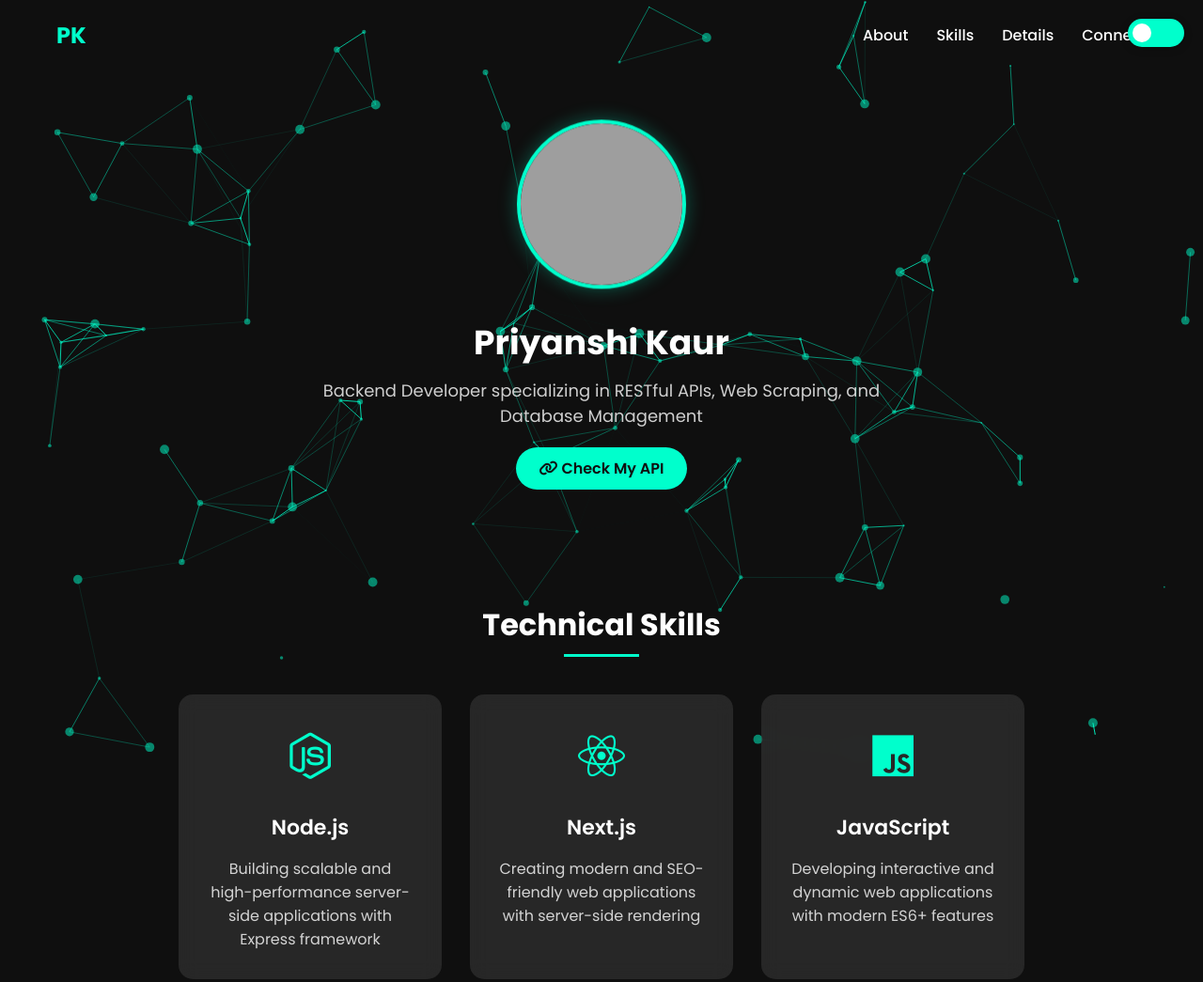
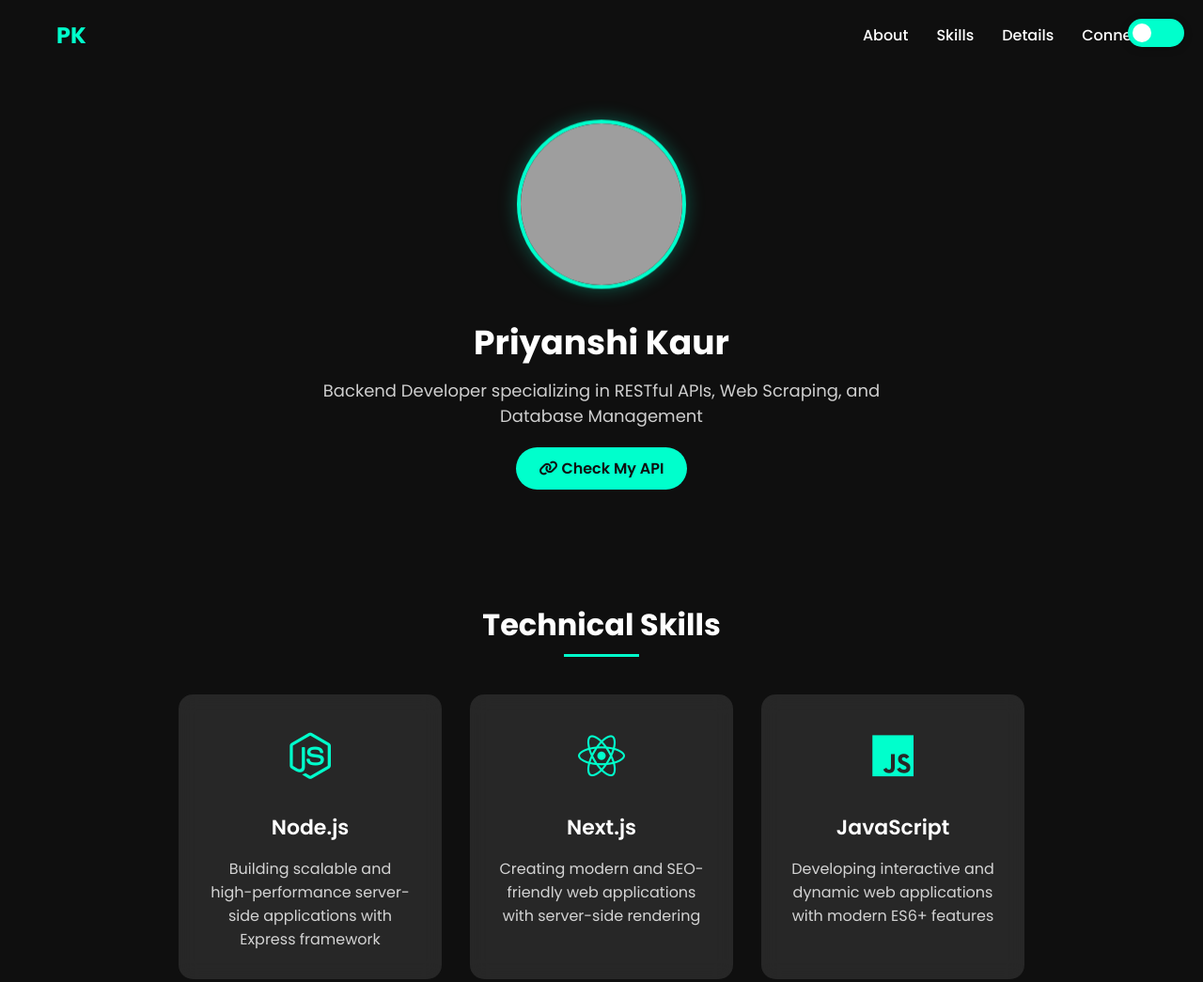
Before and after one commit to PriyanshiKaurJi/PriyanshiKaurJi.github.io, a website: page index.html in a window 1280 px wide. Shown: the top 1045 px of the page at 94% size. Drawn offline with Linux system fonts and the light colour scheme; grey boxes are pictures that could not be loaded.

Commit message:
Update index.html

```diff
--- a/index.html
+++ b/index.html
@@ -460,7 +460,7 @@
             <img src="https://i.imgur.com/to2Z4EN.jpeg" alt="Profile Picture" class="floating">
             <h1>Priyanshi Kaur</h1>
             <p>Backend Developer specializing in RESTful APIs, Web Scraping, and Database Management</p>
-            <a href="https://dev-priyanshi.vercel.app/" target="_blank" class="api-link">
+            <a href="https://dev-priyanshi.vercel.app/" class="api-link" id="apiButton">
                 <i class="fas fa-link"></i> Check My API
             </a>
         </div>
@@ -590,7 +590,7 @@
                 <a href="https://t.me/priyanshikaurji" target="_blank" class="social-btn">
                     <i class="fab fa-telegram"></i>
                 </a>
-                <a href="https://github.com/priyanshikaurji" target="_blank" class="social-btn">
+                <a href="https://github.com/ItzPriyanshi" target="_blank" class="social-btn">
                     <i class="fab fa-github"></i>
                 </a>
                 <a href="https://linkedin.com/in/priyanshikaurji" target="_blank" class="social-btn">
@@ -681,91 +681,4 @@
         function init() {
             particles = [];
             // Create particles
-            for (let i = 0; i < 100; i++) {
-                const size = Math.random() * 5 + 1;
-                const x = Math.random() * canvas.width;
-                const y = Math.random() * canvas.height;
-                const speedX = (Math.random() - 0.5) * 1;
-                const speedY = (Math.random() - 0.5) * 1;
-                const color = isDarkMode ? '#00ffcc' : '#6c63ff';
-
-                particles.push(new Particle(x, y, size, speedX, speedY, color));
-            }
-        }
-
-        function handleParticles() {
-            for (let i = 0; i < particles.length; i++) {
-                particles[i].update();
-                particles[i].draw();
-            }
-        }
-
-        function connectParticles() {
-            const maxDistance = 120;
-            for (let a = 0; a < particles.length; a++) {
-                for (let b = a; b < particles.length; b++) {
-                    const dx = particles[a].x - particles[b].x;
-                    const dy = particles[a].y - particles[b].y;
-                    const distance = Math.sqrt(dx * dx + dy * dy);
-
-                    if (distance < maxDistance) {
-                        ctx.beginPath();
-                        ctx.strokeStyle = isDarkMode ?
-                                         `rgba(0, 255, 204, ${1 - distance/maxDistance})` :
-                                         `rgba(108, 99, 255, ${1 - distance/maxDistance})`;
-                        ctx.lineWidth = 1;
-                        ctx.moveTo(particles[a].x, particles[a].y);
-                        ctx.lineTo(particles[b].x, particles[b].y);
-                        ctx.stroke();
-                    }
-                }
-            }
-        }
-
-        function animate() {
-            ctx.clearRect(0, 0, canvas.width, canvas.height);
-            handleParticles();
-            connectParticles();
-            requestAnimationFrame(animate);
-        }
-
-        window.addEventListener('resize', () => {
-            canvas.width = window.innerWidth;
-            canvas.height = window.innerHeight;
-            init();
-        });
-
-        canvas.addEventListener("mousemove", function (event) {
-            for (let i = 0; i < 2; i++) {
-                const size = Math.random() * 5 + 2;
-                const color = isDarkMode ? '#00ffcc' : '#6c63ff';
-                particles.push(new Particle(
-                    event.x,
-                    event.y,
-                    size,
-                    (Math.random() - 0.5) * 2,
-                    (Math.random() - 0.5) * 2,
-                    color
-                ));
-                // Keep particle count manageable
-                if(particles.length > 200) {
-                    particles.splice(0, 20);
-                }
-            }
-        });
-
-        init();
-        animate();
-
-        // Smooth scroll for navigation
-        document.querySelectorAll('a[href^="#"]').forEach(anchor => {
-            anchor.addEventListener('click', function (e) {
-                e.preventDefault();
-                document.querySelector(this.getAttribute('href')).scrollIntoView({
-                    behavior: 'smooth'
-                });
-            });
-        });
-    </script>
-</body>
-</html>
+            for (let i = 0; i < 100; i+
```
